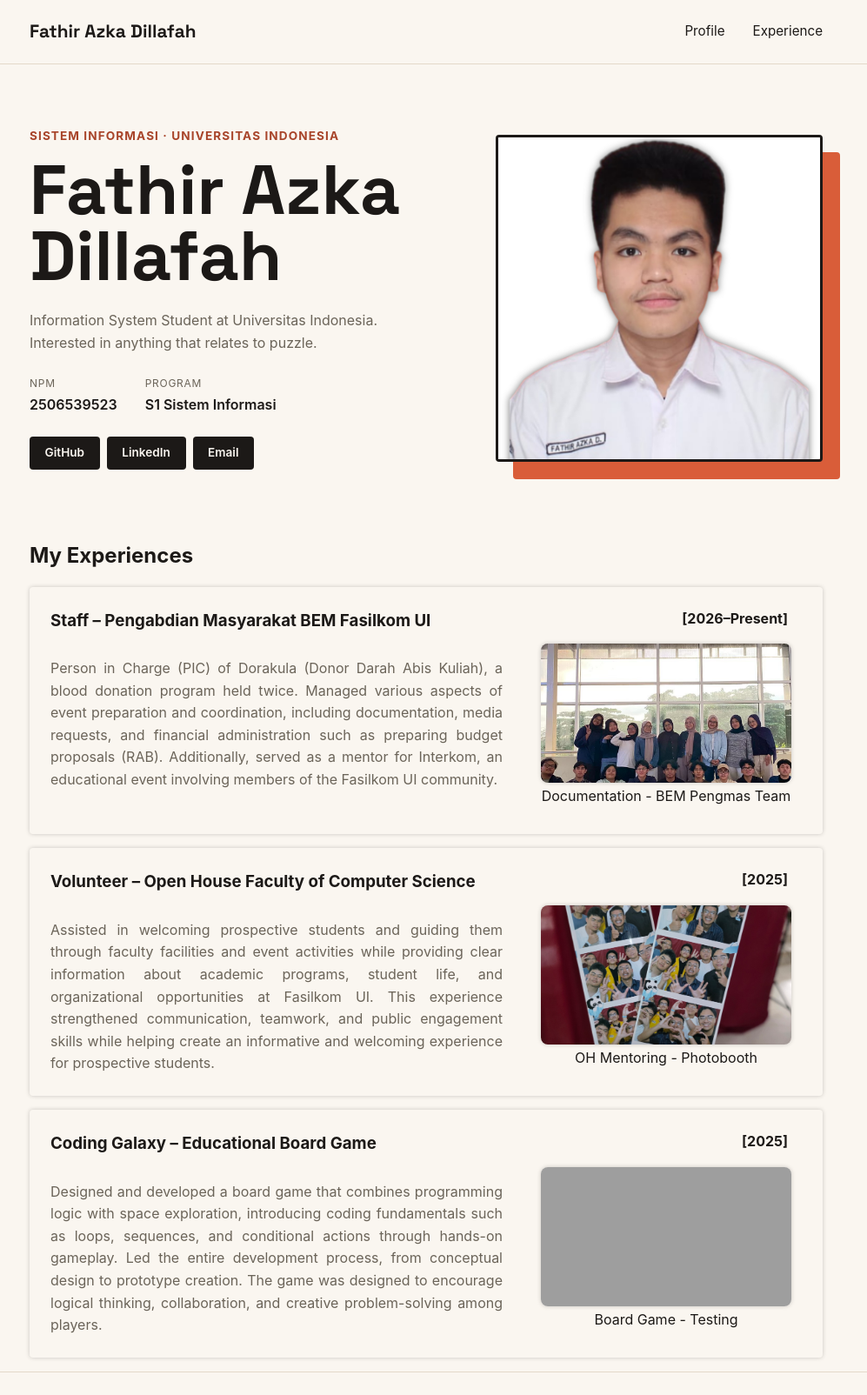
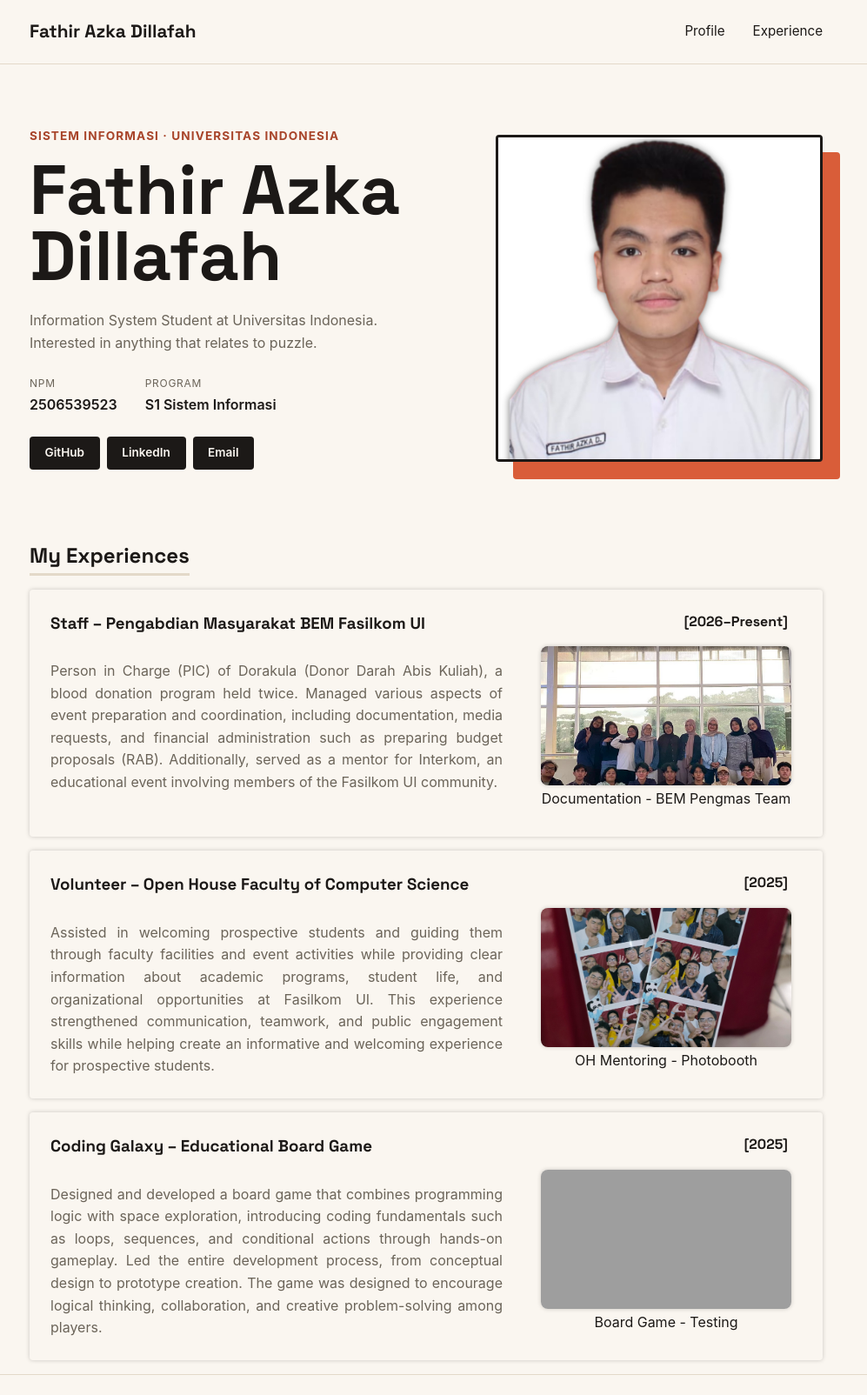
Before and after one commit to F-thir/myportofolio, a Django app: page / in a window 1280 px wide. Shown: the top 1604 px of the page at 87% size, without its empty margins (150-1147 px from the left). Run offline with Django 5.2, Linux system fonts and the light colour scheme; grey boxes are pictures that could not be loaded.

Commit message:
Finishing Touches

```diff
--- a/static/css/style.css
+++ b/static/css/style.css
@@ -181,12 +181,19 @@ h1, .brand {
 
 /* Tugas 1 */
 
-.h2 {
+.container h2 {
     font-family: "Space Grotesk", -apple-system, sans-serif;
+    display: inline-block;
+    border-bottom: 3px solid var(--line);
+    margin-bottom: 1rem;
 }
 
-.container h2 {
-    margin-bottom: 1rem;
+.container h3 {
+    font-family: "Space Grotesk", -apple-system, sans-serif
+}
+
+.container h4 {
+    font-family: "Space Grotesk", -apple-system, sans-serif
 }
 
 .experience-list {
```
